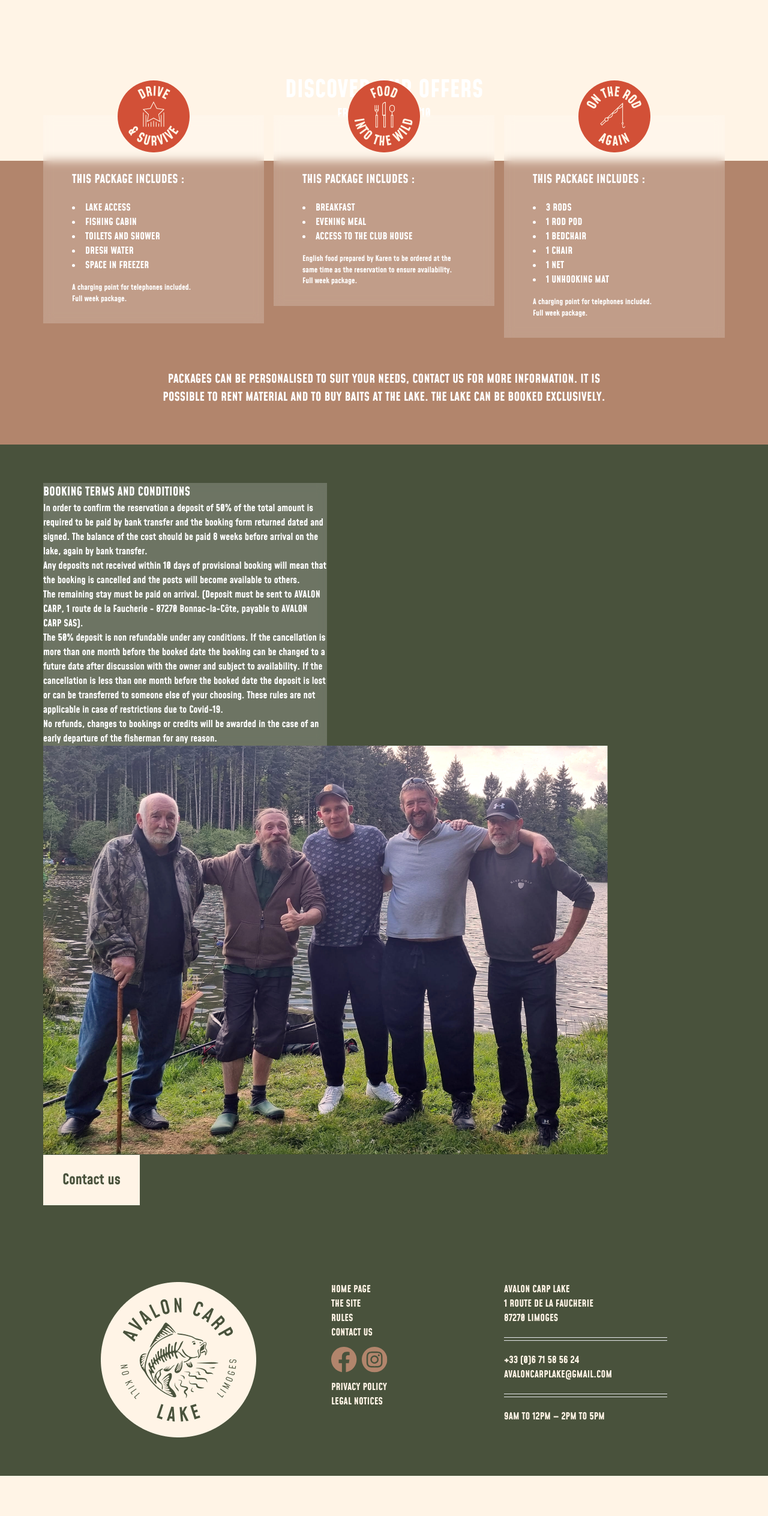
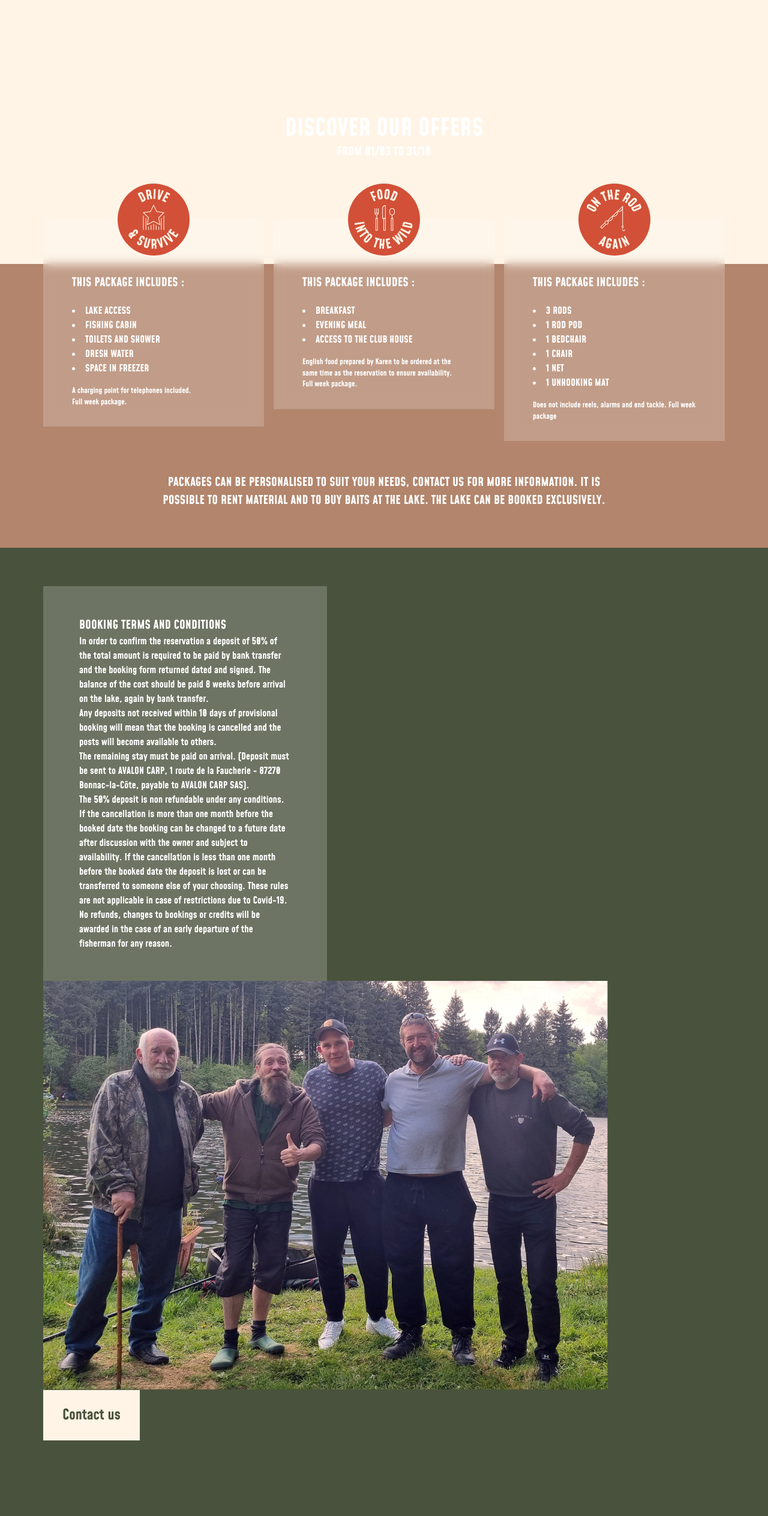
Before and after one commit to utilisateur387/avalon-carp, a React (Create React App) app: page /offres in a window 1280 px wide. Shown: the part 802-3329 px from the top of the page at 60% size. Before the commit the page ends 3262 px from the top, so only its background shows below. Built offline with nearby package versions, Linux system fonts and the light colour scheme.

Commit message:
WIP responsive

```diff
--- a/src/components/Footer.js
+++ b/src/components/Footer.js
@@ -6,14 +6,15 @@ const Footer = () => {
 
   return (
     <footer className="container-full">
-      <div className="grid grid-cols-12 gap-4 container-child">
-        <div/>
+      <div className="md:grid grid-cols-12 gap-4 container-child flex justify-center">
+
+        <div></div>
 
         <div className="col-span-3">
           <img src="images/elements/logo-filled-white.png" className="footer-logo" alt="lac"/>
         </div>
 
-        <div/>
+        <div></div>
 
         <ul className="footer-links col-span-3">
           <li><Link to="/"><Trans i18nKey="footer.link1">Accueil</Trans></Link></li>
--- a/src/components/Offres.js
+++ b/src/components/Offres.js
@@ -32,7 +32,7 @@ const Offres = () => {
               <li><Trans i18nKey="offres.eau-potable">eau potable</Trans></li>
               <li><Trans i18nKey="offres.point-froid">point froid (congélateur)</Trans></li>
             </ul>
-            <p><small><Trans i18nKey="offres.charge-telephone">Service de charge de téléphone inclus.<br/>Semaine complète.</Trans></small></p>
+            <p><small><Trans i18nKey="offres.charge-telephone">Séjours de 24h, 2 nuits ou semaine complète.</Trans></small></p>
           </div>
           <div class="card bg-blur">
             <div className="flex justify-center offre-picto">
@@ -59,12 +59,12 @@ const Offres = () => {
               <li><Trans i18nKey="offres.epuisette">1 épuisette</Trans></li>
               <li><Trans i18nKey="offres.tapis-reception">1 tapis de réception</Trans></li>
             </ul>
-            <p><small><Trans i18nKey="offres.charge-telephone">Service de charge de téléphone inclus.<br/>Semaine complète.</Trans></small></p>
+            <p><small><Trans i18nKey="offres.formule-03">Ne comprends pas les détecteurs et le petit matériel. <br/>Séjours de 24h, 2 nuits ou semaine complète.</Trans></small></p>
           </div>
         </div>
 
         <div className="mt-16">
-          <h3 className="text-center white container-child w-8/12">
+          <h3 className="text-center white container-child lg:w-8/12 md:w-full">
             <Trans i18nKey="offres.forfaits-personnalisables">Forfaits personnalisables ; consultez-nous pour plus d’informations. possibilité de locations de matériel et d’achats d’appâts sur place. possibilité de privatisation</Trans>
           </h3>
         </div>
--- a/src/i18n.js
+++ b/src/i18n.js
@@ -118,6 +118,7 @@ i18n
             "repas-soir": "evening meal",
             "acces-club-house": "access to the club house",
             "precision-reservation": "English food prepared by Karen to be ordered at the same time as the reservation to ensure availability. <br/>Full week package.",
+            "formule-03": "Does not include reels, alarms and end tackle. Full week package",
             "cannes": "3 rods",
             "rod-pod": "1 rod pod",
             "bed-chair": "1 bedchair",
@@ -233,11 +234,12 @@ i18n
             "acces-sanitaires": "accès aux sanitaires",
             "eau-potable": "eau potable",
             "point-froid": "point froid (congélateur)",
-            "charge-telephone": "Service de charge de téléphone inclus.<br/>Semaine complète.",
+            "charge-telephone": "Séjours de 24h, 2 nuits ou semaine complète.",
             "petit-dejeuner": "petit déjeuner",
             "repas-soir": "repas du soir",
             "acces-club-house": "accès au club house",
-            "precision-reservation": "À préciser lors de la réservation sous peine de manque de disponibilité. <br/>Semaine complète.",
+            "precision-reservation": "À préciser lors de la réservation sous peine de manque de disponibilité. <br/>Séjours de 24h, 2 nuits ou semaine complète.",
+            "formule-03": "Ne comprends pas les détecteurs et le petit matériel. <br/>Séjours de 24h, 2 nuits ou semaine complète.",
             "cannes": "3 cannes",
             "rod-pod": "1 rod pod",
             "bed-chair": "1 bed chair",
--- a/src/stylesheets/components/footer.scss
+++ b/src/stylesheets/components/footer.scss
@@ -15,16 +15,24 @@ footer {
     & > div {
         margin: 0 auto;
         max-width: 1086px;
-        display: flex;
+        // display: flex;
+
+        @media screen and (max-width: 768px) {
+            flex-direction: column;
+            align-items: center;
+            justify-content: center;
+            text-align: center;
+        }
+
+        .footer-logo {
+            width: 100px;
+        }
     }
 
     .footer-links {
         list-style-type: none;
         padding-left: 0;
     }
-    .footer-logo {
-        display: block;
-    }
     .footer-infos {
 
     }
--- a/src/stylesheets/index.scss
+++ b/src/stylesheets/index.scss
@@ -48,6 +48,11 @@ a:visited {
     color: white;
     backdrop-filter: blur(8px);
     background-color: rgba(255, 255, 255, 0.2);
+    padding: 50px 60px;
+
+    @media screen and (max-width: 768px) {
+      padding: 32px 40px;
+    }
 }
 .bg-beige {
   background-color: var(--beige);
--- a/src/stylesheets/pages/offres.scss
+++ b/src/stylesheets/pages/offres.scss
@@ -1,7 +1,16 @@
 .page-offres {
     .offres-main-title {
         margin-top: 128px;
-        margin-bottom: 64px;
+        padding-top: 64px;
+        padding-bottom: 32px;
+
+        @media screen and (min-width: 768px) {
+            margin-bottom: 140px;
+        }
+        @media screen and (max-width: 768px) {
+            background-color: var(--mauve);
+            margin-top: 0;
+        }
     }
     .cards {
         transform: translateY(0px);
@@ -15,6 +24,14 @@
             padding: 32px 48px;
             break-inside: avoid-column;
             margin-bottom: 24px;
+
+            &:nth-child(2),
+            &:nth-child(1) {
+                @media screen and (max-width: 768px) {
+                    margin-bottom: 80px;
+                }
+            }
+
 
             li {
                 list-style: inside;
```
